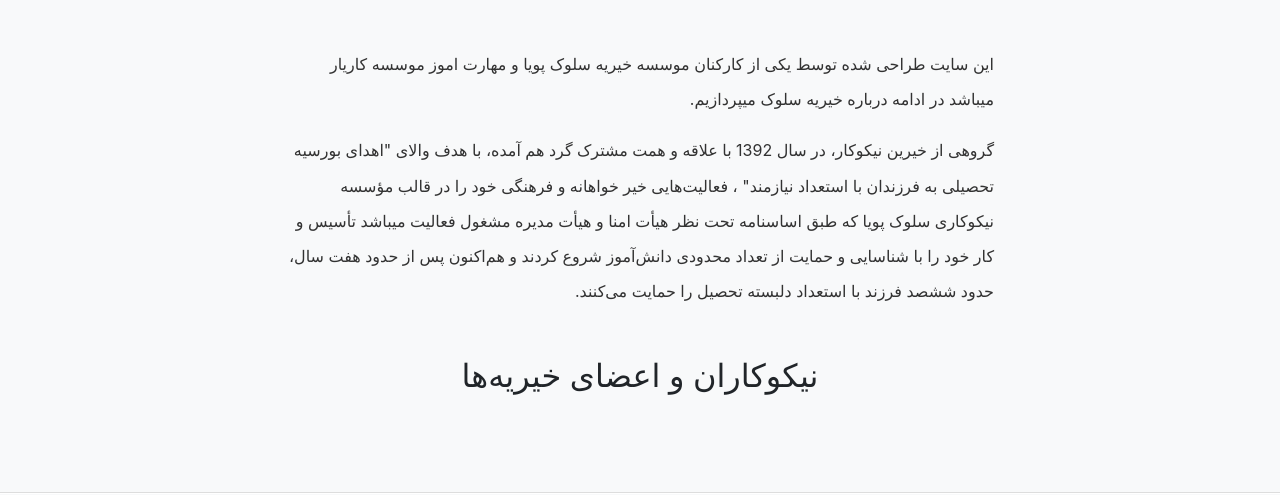
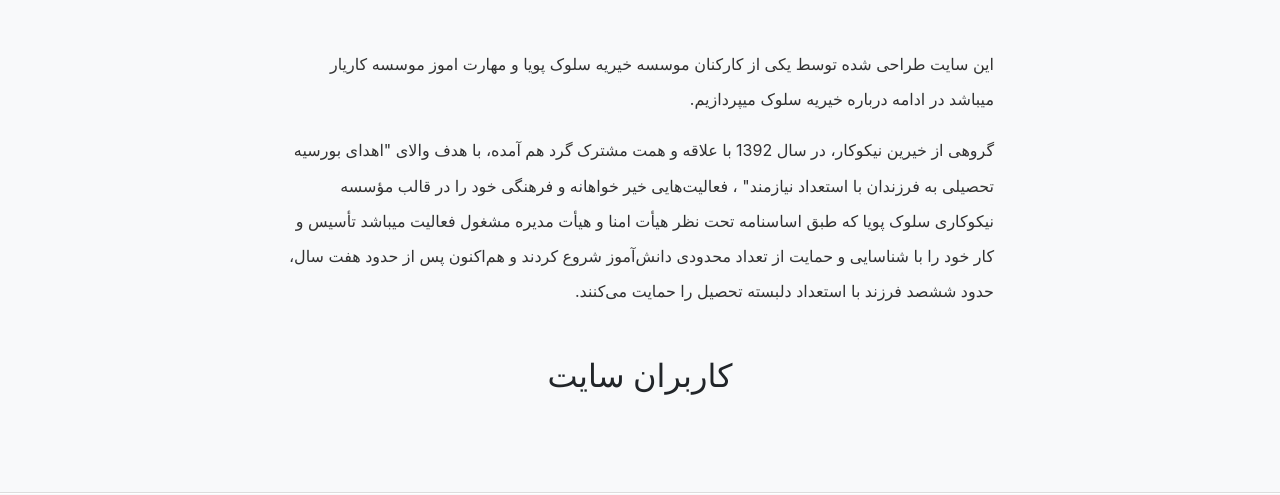
Before and after one commit to AliReza7222/Charity, a Django app: page /about in a window 1280 px wide. Shown: the part 211-706 px from the top of the page. Run offline with Django 4.2, Linux system fonts and the light colour scheme; some libraries are stand-ins or nearby versions; some web fonts are replaced.

Commit message:
fix in file about_us.html

```diff
--- a/about_us/templates/about_us.html
+++ b/about_us/templates/about_us.html
@@ -1,7 +1,7 @@
 {% extends "about_us_base.html" %}
 
 {% block team_members %}
-    <h2 class="text-center my-5">نیکوکاران و اعضای خیریه‌ها</h2>
+    <h2 class="text-center my-5">کاربران سایت</h2>
     <div class="container">
         <div class="d-flex flex-wrap justify-content-around">
             {% for user in users %}
--- a/accounts/templates/message.html
+++ /dev/null
@@ -1 +0,0 @@
-{% load static %}
```
Also changed, not shown: accounts/static/css/message.css (deleted).
